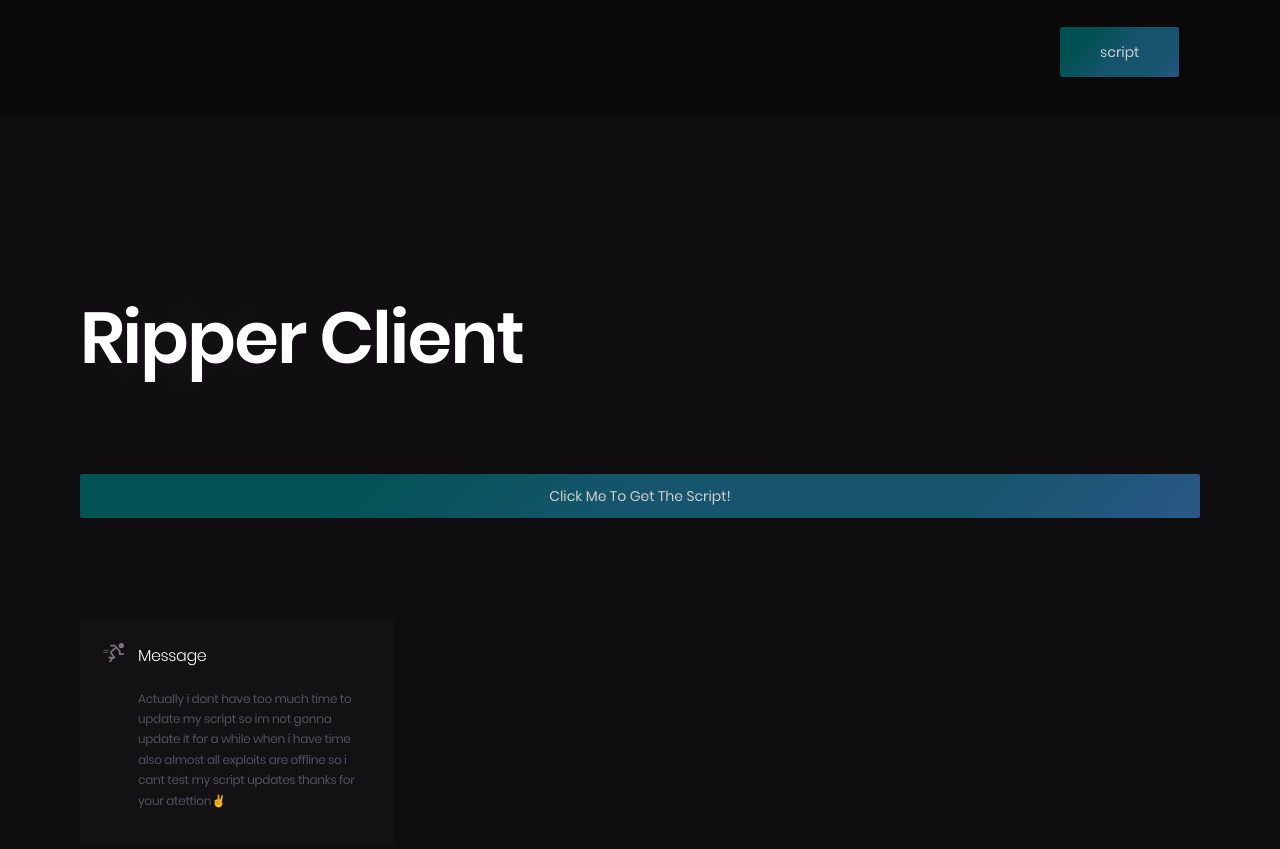
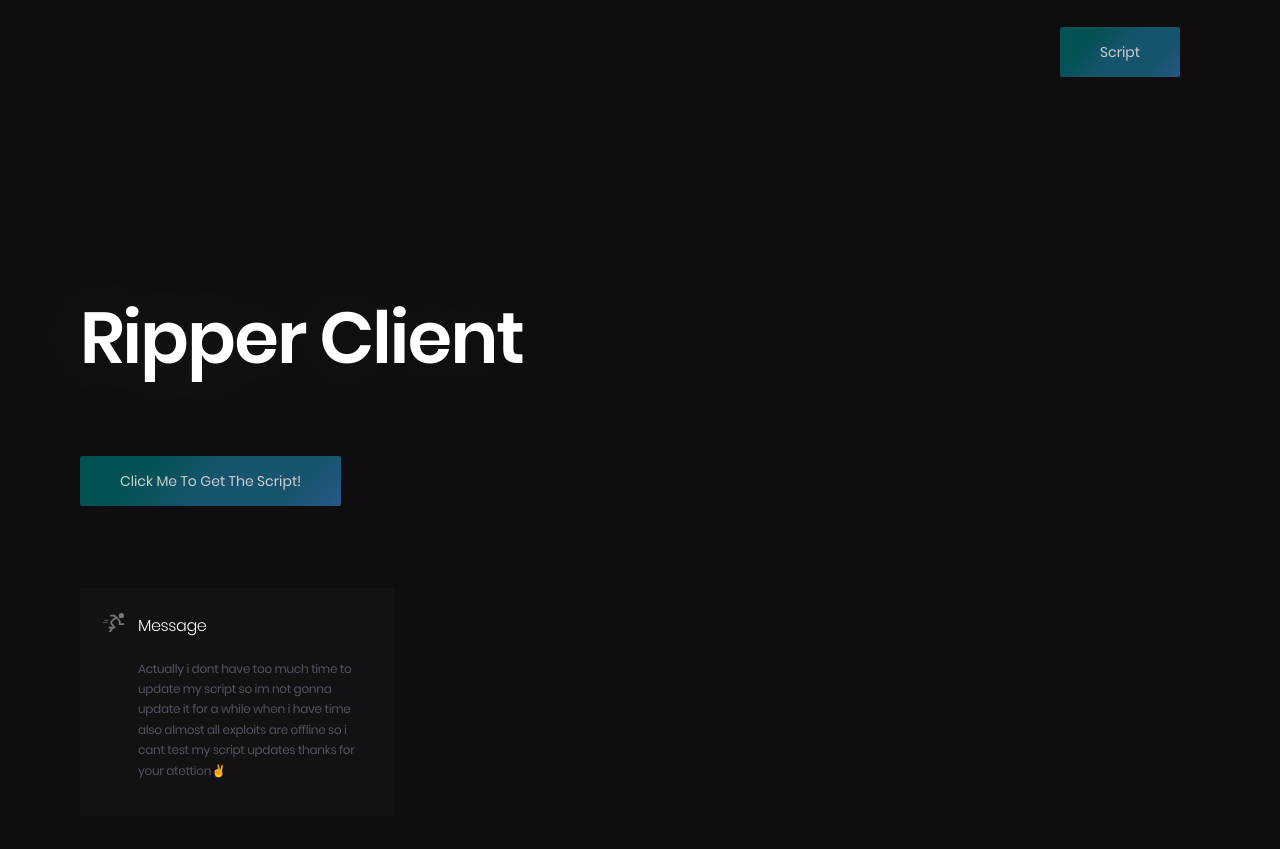
Before and after one commit to Deahams/Deahams.github.io, a plain HTML site: page index.html in a window 1280 px wide. Shown: the top 849 px of the page. Drawn offline with Linux system fonts and the light colour scheme; a script that the page names is missing.

Commit message:
Update index.html

```diff
--- a/index.html
+++ b/index.html
@@ -21,7 +21,7 @@
     </head>
 <body>
 <div class="wrapper">
-    <header class="welcome-page scrolled">
+    <header class="welcome-page">
         <div class="container">
     <div class="header_row">
         <div class="hover_mobile"></div>
@@ -52,7 +52,7 @@
             </ul>
         </div>
         <div class="btn_buy_now">
-                                                <a href="https://pastebin.com/raw/qZHzbUyp" class="blue_btn">script</a>
+                                                <a href="https://pastebin.com/raw/qZHzbUyp" class="blue_btn">Script</a>
                                     </div>
     </div>
 </div>
@@ -68,7 +68,7 @@
 
 
 
-<div <a="" href="https://pastebin.com/raw/qZHzbUyp" class="blue_btn">Click Me To Get The Script!</div><div class="features">
+<a href="https://pastebin.com/raw/qZHzbUyp" class="blue_btn">Click Me To Get The Script!</a><div class="features">
 
                     <div class="feature">
                         <div class="feature_title ft2">Message</div>
@@ -213,4 +213,5 @@
 <script defer="" src="./index_files/beacon.min.js.download" data-cf-beacon="{&quot;rayId&quot;:&quot;657d3a88fcdd1382&quot;,&quot;token&quot;:&quot;9c78d7e939d14d7995a3899e723f0dc8&quot;,&quot;version&quot;:&quot;2021.5.2&quot;,&quot;si&quot;:10}"></script>
 
 
+
 </body></html>
```
